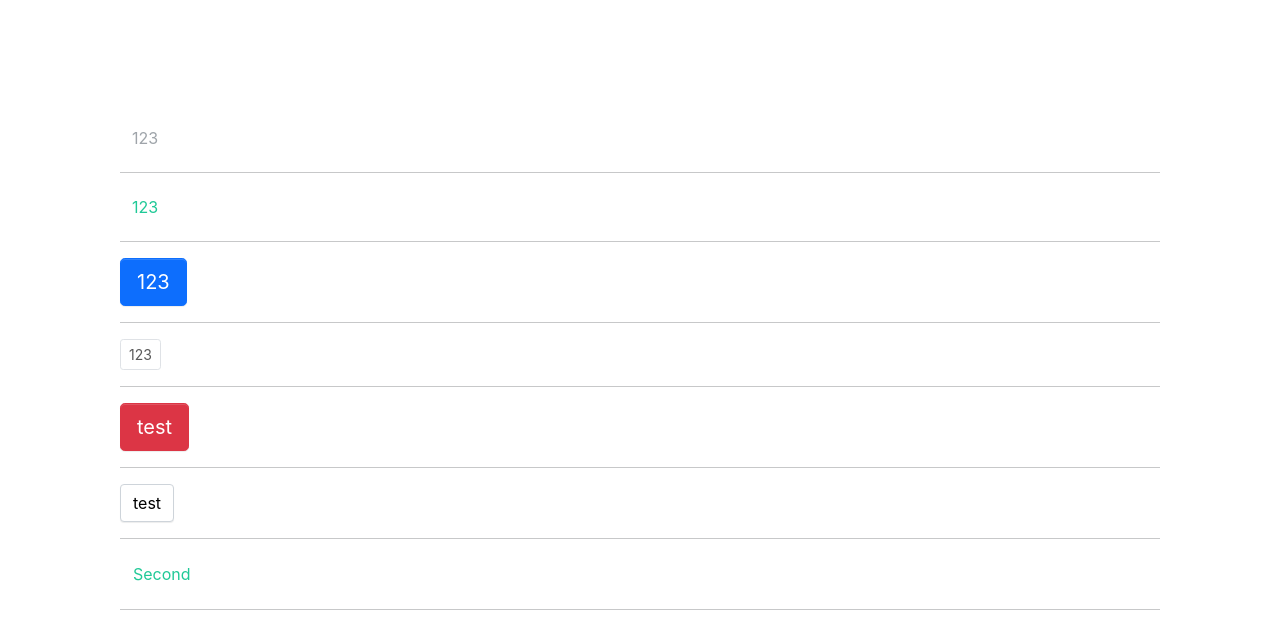
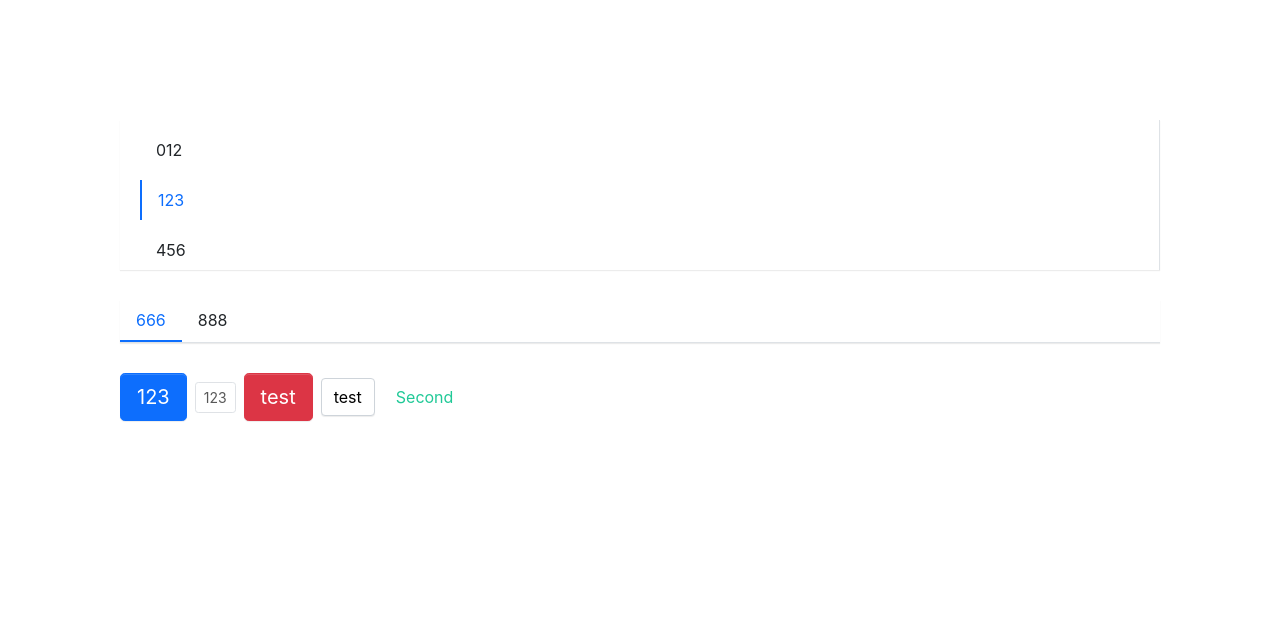
Before and after one commit to Miever1/miever_ui, a React (Create React App) app: page / in a window 1280 px wide. Shown: the top 620 px of the page. Built offline with nearby package versions, Linux system fonts and the light colour scheme.

Commit message:
menu components in process (#3)
* menu in process and menu test

* menu in process and menu test

* menu in process and menu test

```diff
--- a/src/App.tsx
+++ b/src/App.tsx
@@ -1,58 +1,65 @@
 import React from 'react';
 import Button, { ButtonSize, ButtonType } from './Components/Button/Button';
+import Menu from './Components/Menu/Menu';
+import MenuItem from './Components/Menu/MenuItem';
 
 const App: React.FunctionComponent = () => {
   return (
     <div className="App">
       <div style={{ margin: '120px'}}>
+        <Menu mode='vertical' onSelect={() => console.log(1)} defaultIndex={1}>
+          <MenuItem index={0}>
+            012
+          </MenuItem>
+          <MenuItem index={1}>
+            123
+          </MenuItem>
+          <MenuItem index={2} disabled>
+            456
+          </MenuItem>
+        </Menu>
+
+        <Menu defaultIndex={0}>
+          <MenuItem index={0}>
+            666
+          </MenuItem>
+          <MenuItem index={1}>
+            888
+          </MenuItem>
+        </Menu>
           <Button
-          disabled
-          styleType={ButtonType.Link}
-          onClick={() => console.log('hello world')}
+            size={ButtonSize.Large}
+            styleType={ButtonType.Primary}
+            style={{ marginRight: '8px'}}
           >
               123
           </Button>
-        <hr />
           <Button
-          styleType={ButtonType.Link}
-          onClick={() => console.log('hello world')}
+            size={ButtonSize.Small}
+            disabled
+            style={{ marginRight: '8px'}}
           >
             123
           </Button>
-        <hr />
-        <Button
-          size={ButtonSize.Large}
-          styleType={ButtonType.Primary}
-        >
-          123
-        </Button>
-        <hr />
-        <Button
-          size={ButtonSize.Small}
-          disabled
-        >
-          123
-        </Button>
-        <hr />
           <Button
             styleType={ButtonType.Danger}
             size={ButtonSize.Large}
+            style={{ marginRight: '8px'}}
           >
             test
           </Button>
-        <hr />
           <Button
             onClick={() => alert('hello world')}
+            style={{ marginRight: '8px'}}
           >
             test
           </Button>
-        <hr />
           <Button
             styleType={ButtonType.Secondary}
+            style={{ marginRight: '8px'}}
           >
             Second
           </Button>
-        <hr />
       </div>
     </div>
   );
--- /dev/null
+++ b/src/Components/Menu/Menu.tsx
@@ -0,0 +1,45 @@
+import React, { useState, createContext } from "react";
+import classNames from "classnames";
+import { IMenuProps, IMenuContext } from "./interface";
+
+export const MenuContext = createContext<IMenuContext>({ index: 0 });
+
+const Menu: React.FunctionComponent<IMenuProps> = ({
+    className,
+    mode = 'horizontal',
+    style = {},
+    children,
+    defaultIndex = 0,
+    onSelect = () => {}
+}) => {
+    const [currentActive, setCurrentActive] = useState(defaultIndex);
+
+    const classes = classNames('menu', className, {
+        'menu-vertical': mode === 'vertical'
+    });
+
+    const handleClick = (index: number) => {
+        console.log(index);
+        setCurrentActive(index);
+        onSelect?.(index);
+    }
+
+    const passedContext: IMenuContext = {
+        index: currentActive,
+        onSelect: handleClick
+    }
+
+    return (
+        <ul
+            style={style}
+            className={classes}
+            data-testid="test-menu"
+        >
+            <MenuContext.Provider value={passedContext}>
+                {children}
+            </MenuContext.Provider>
+        </ul>
+    );
+}
+
+export default Menu;
--- /dev/null
+++ b/src/Components/Menu/MenuItem.tsx
@@ -0,0 +1,31 @@
+import React, { useContext } from "react";
+import classNames from "classnames";
+import { IMenuItemProps } from "./interface";
+import { MenuContext } from "./Menu";
+
+const MenuItem: React.FunctionComponent<IMenuItemProps> = ({
+    index, className, style={}, children, disabled
+}) => {
+    const context = useContext(MenuContext);
+    const { index: MenuIndex, onSelect } = context;
+    const handleClick = () => {
+        !disabled && onSelect?.(index);
+    }
+
+    const classes = classNames('menu-item', className, {
+        'disabled': disabled,
+        'active': MenuIndex === index,
+    });
+
+    return (
+        <li
+            style={style}
+            className={classes}
+            onClick={handleClick}
+        >
+            {children}
+        </li>
+    );
+}
+
+export default MenuItem;
--- /dev/null
+++ b/src/Components/Menu/_style.scss
@@ -0,0 +1,52 @@
+.menu {
+    display: flex;
+    flex-wrap: wrap;
+    padding-left: 0;
+    margin-bottom: 30px;
+    list-style: none;
+    border-bottom: $menu-border-width solid $menu-border-color;
+    box-shadow: $menu-box-shadow;
+    .menu-item {
+        padding: $menu-item-padding-y $menu-item-padding-x;
+        cursor: pointer;
+        transition: $menu-transition;
+        &:hover, &.focus {
+            text-decoration: none;
+        }
+        &:disabled {
+            color: $menu-item-disabled-color;
+            pointer-events: none;
+            cursor: default;
+        }
+        &.active, &.hover {
+            color: $menu-item-active-color;
+            border-bottom: $menu-item-active-border-width solid $menu-item-active-color;
+        }
+    }
+}
+
+.menu-vertical {
+    flex-direction: column;
+    border-bottom: 0px;
+    border-right: $menu-border-width $menu-border-color solid;
+    .menu-item {
+        padding: $menu-item-padding-y $menu-item-padding-x;
+        cursor: pointer;
+        transition: $menu-transition;
+        margin: 10px 0 0 20px;
+        &:hover, &.focus {
+            text-decoration: none;
+        }
+        &:disabled {
+            color: $menu-item-disabled-color;
+            pointer-events: none;
+            cursor: default;
+        }
+        &.active, &.hover {
+            color: $menu-item-active-color;
+            border-bottom: 0px;
+            border-left: $menu-item-active-border-width solid $menu-item-active-color;
+        }
+    }
+
+}
--- /dev/null
+++ b/src/Components/Menu/index.jsx
@@ -0,0 +1,4 @@
+import Menu from "./Menu";
+import MenuItem from "./MenuItem";
+Menu.Item = MenuItem;
+export default Menu;
--- /dev/null
+++ b/src/Components/Menu/interface.tsx
@@ -0,0 +1,24 @@
+type MenuMode = 'horizontal' | 'vertical';
+type SelectCallback = (selectedIndex: number) => void;
+
+export interface IMenuProps {
+    defaultIndex?: number;
+    className?: string;
+    mode?: MenuMode;
+    style?: React.CSSProperties;
+    children?: React.ReactNode;
+    onSelect?: SelectCallback;
+}
+
+export interface IMenuItemProps {
+    index: number;
+    disabled?: boolean;
+    style?: React.CSSProperties;
+    children: React.ReactNode;
+    className?: string;
+}
+
+export interface IMenuContext {
+    index?: number;
+    onSelect?: SelectCallback;
+}
--- a/src/Styles/index.scss
+++ b/src/Styles/index.scss
@@ -9,3 +9,6 @@
 
 // layout
 @import "../Components/Button/style";
+
+// menu
+@import "../Components/Menu/style";
```
Also changed, not shown: src/Components/Alert/Alert.tsx (deleted, +0 -23 lines), src/Components/Alert/_style.scss (deleted), 2 other files (tests, documents, lock files or other folders). Lines whose indentation alone changed are shown as unchanged.
